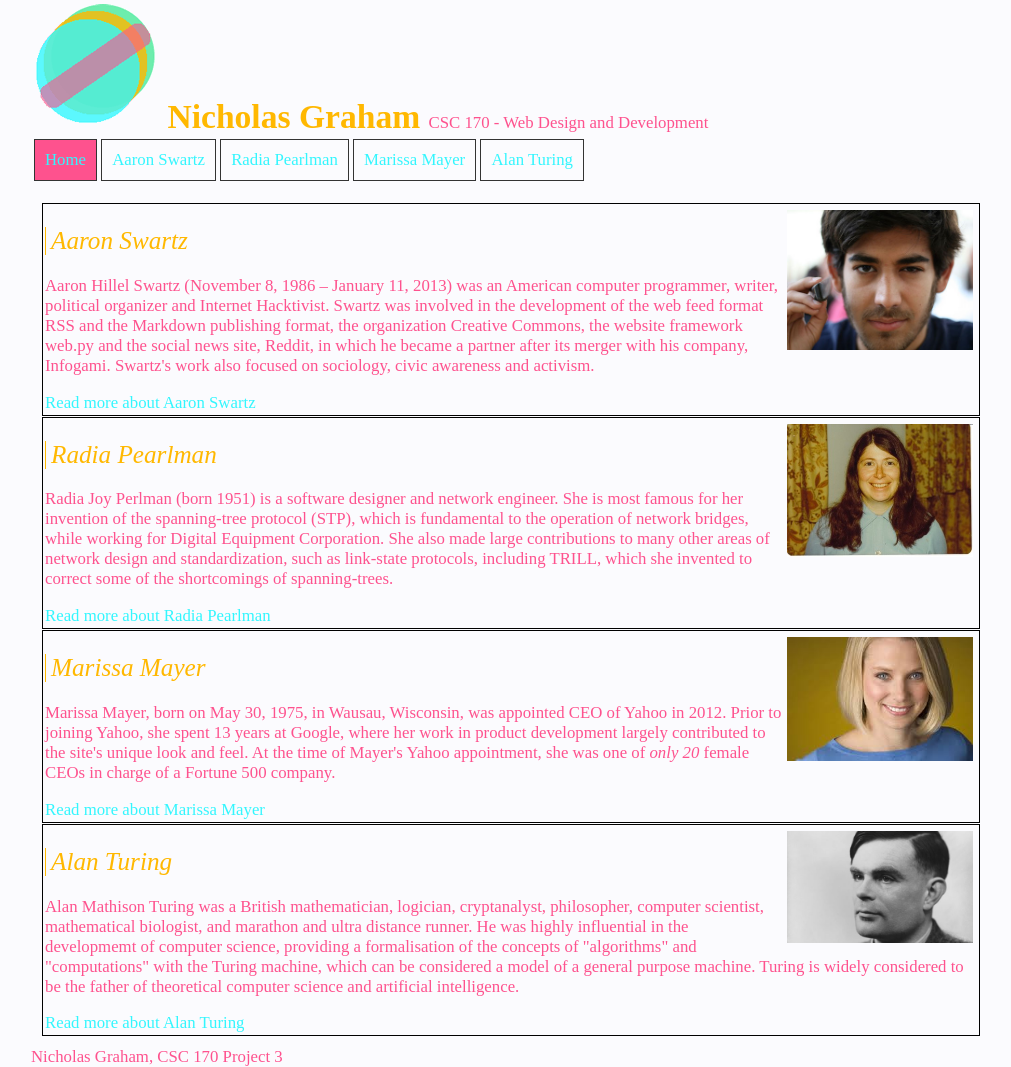
After one commit to NickTGraham/CSC170, a PHP site: page / in a window 1280 px wide. The commit adds this page. Shown: the whole page, without its empty margins (129-1140 px from the left). Run offline with PHP 8.4, Linux system fonts and the light colour scheme.

Commit message:
Added index
Created index page with (mostly) content from the other pages

```diff
--- a/project3/css/styles.css
+++ b/project3/css/styles.css
@@ -21,11 +21,21 @@
   width: auto;
   border: none;
 }
+.overview {
+  border: solid 1px black;
+  padding: 2px;
+  margin: 1px;
+}
+.overview img{
+  float: right;
+  width: 20%;
+  /*max-height: 160px;*/
+  border: none;
+}
 header{
   /*display: inline-block;*/
 }
 header a {
-
   display: inline;
 }
 header h1{
--- /dev/null
+++ b/project3/index.html
@@ -0,0 +1,66 @@
+<!DOCTYPE html>
+<!-- Document Writen By Nicholas Graham for CSC 170 -->
+<html lang ="en">
+
+<head>
+  <meta charset="utf-8">
+  <title>Aaron Swartz, Nicholas Graham, ISTE-105 Project 3</title>
+  <link rel="stylesheet" href="css/styles.css">
+</head>
+<body class="container">
+  <div class="top">
+    <header>
+      <a href="index.html">
+        <h1>
+          <img src="images/logo.png" alt="logo" class="logo-img">
+          Nicholas Graham
+        </h1>
+      </a>
+      CSC 170 - Web Design and Development
+    </header>
+    <nav>
+      <ul>
+        <li><a href="index.html" class="current">Home</a></li>
+        <li><a href="aaron.html">Aaron Swartz</a></li>
+        <li><a href="radia.html">Radia Pearlman</a></li>
+        <li><a href="marissa.html">Marissa Mayer</a></li>
+        <li><a href="alan.html">Alan Turing</a></li>
+      </ul>
+    </nav>
+  </div><!--top-->
+
+  <article>
+    <section class="overview">
+      <img src="images/aaron.jpg" alt="Aaron">
+      <h2>Aaron Swartz</h2>
+      <p>Aaron Hillel Swartz (November 8, 1986 – January 11, 2013) was an American computer programmer, writer, political organizer and Internet Hacktivist. Swartz was involved in the development of the web feed format RSS and the Markdown publishing format, the organization Creative Commons, the website framework web.py and the social news site, Reddit, in which he became a partner after its merger with his company, Infogami. Swartz's work also focused on sociology, civic awareness and activism.</p>
+      <a href="aaron.html">Read more about Aaron Swartz</a>
+    </section>
+
+    <section class="overview">
+      <img src="images/radpearl.jpg" alt="Radia">
+      <h2>Radia Pearlman</h2>
+      <p>Radia Joy Perlman (born 1951) is a software designer and network engineer. She is most famous for her invention of the spanning-tree protocol (STP), which is fundamental to the operation of network bridges, while working for Digital Equipment Corporation. She also made large contributions to many other areas of network design and standardization, such as link-state protocols, including TRILL, which she invented to correct some of the shortcomings of spanning-trees.</p>
+      <a href="radia.html">Read more about Radia Pearlman</a>
+    </section>
+
+    <section class="overview">
+      <img src="images/mugshot.jpg" alt="Marissa">
+      <h2>Marissa Mayer</h2>
+      <p>Marissa Mayer, born on May 30, 1975, in Wausau, Wisconsin, was appointed CEO of Yahoo in 2012. Prior to joining Yahoo, she spent 13 years at Google, where her work in product development largely contributed to the site's unique look and feel. At the time of Mayer's Yahoo appointment, she was one of <em>only 20</em> female CEOs in charge of a Fortune 500 company.</p>
+      <a href="marissa.html">Read more about Marissa Mayer</a>
+    </section>
+
+    <section class="overview">
+      <img src="images/Alan-Turing.jpg" alt="Alan">
+      <h2>Alan Turing</h2>
+      <p>Alan Mathison Turing was a British mathematician, logician, cryptanalyst, philosopher, computer scientist, mathematical biologist, and marathon and ultra distance runner. He was highly influential in the developmemt of computer science, providing a formalisation of the concepts of "algorithms" and "computations" with the Turing machine, which can be considered a model of a general purpose machine. Turing is widely considered to be the father of theoretical computer science and artificial intelligence.</p>
+      <a href="alan.html">Read more about Alan Turing</a>
+    </section>
+
+  </article>
+  <footer>
+    Nicholas Graham, CSC 170 Project 3
+  </footer>
+</body>
+</html>
```
Also changed, not shown: project3/images/Alan-Turing.jpg (added).
